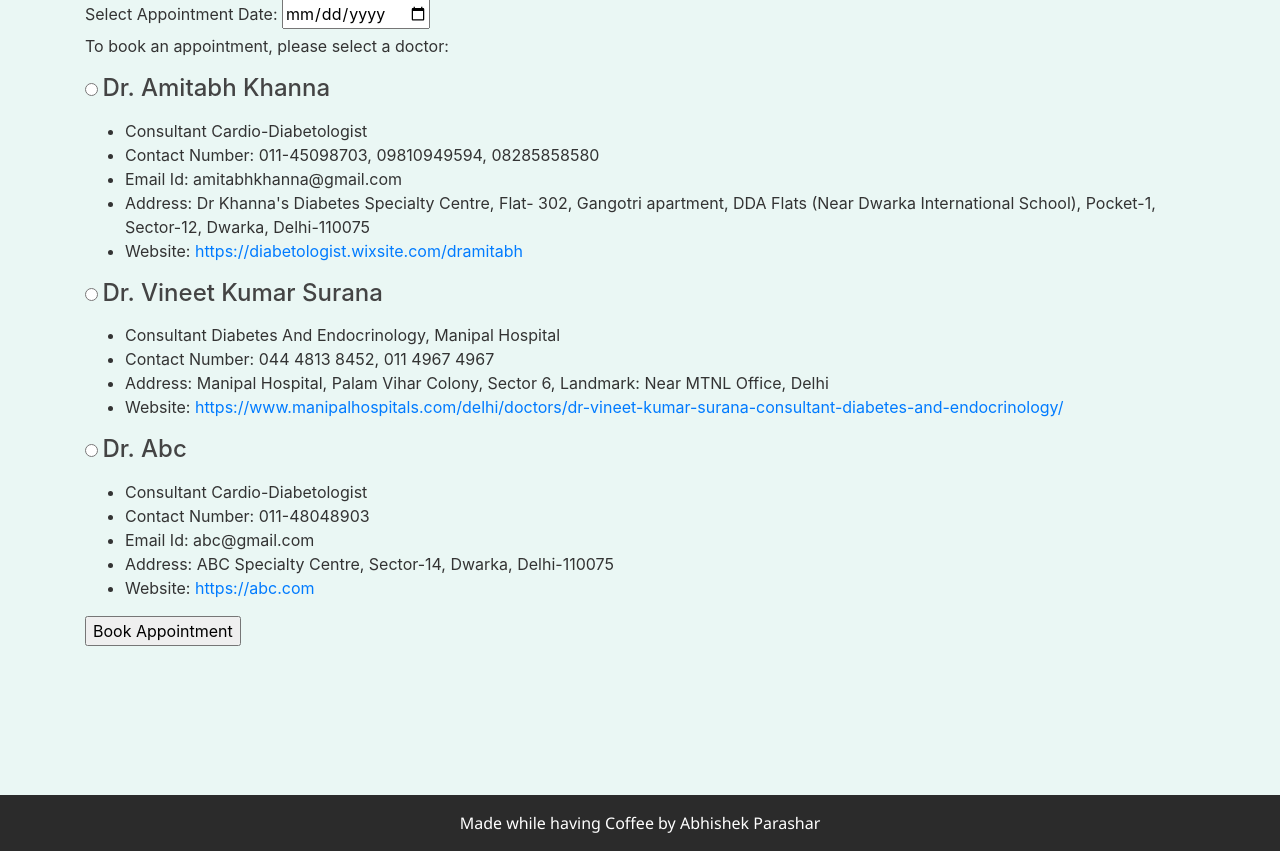
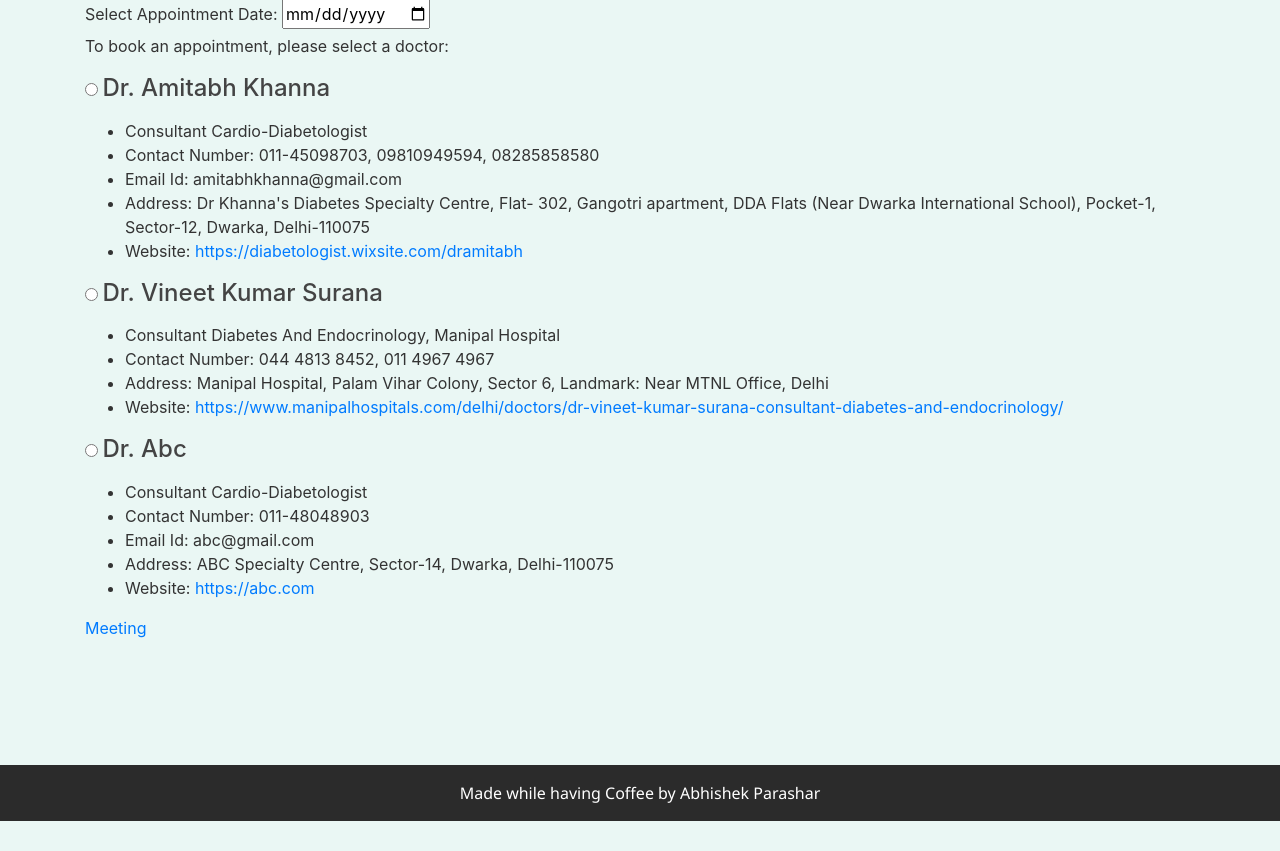
Before and after one commit to abhishek-parashar/major-project, a Flask app: page /diabetes in a window 1280 px wide. Shown: the part 668-1519 px from the top of the page. After the commit the page ends 1489 px from the top, so only its background shows below. Run offline with Flask 2, Linux system fonts and the light colour scheme; parts of the project's set-up code (start-up, migrations or seed data) failed here and were passed over; some libraries are stand-ins or nearby versions.

Commit message:
webrtc multiconnection

```diff
--- a/template/diabetes.html
+++ b/template/diabetes.html
@@ -131,7 +131,7 @@
           <li><p> Website: <a href="https://abc.com" target = “_blanck”> https://abc.com </a></p> </li>
         </ul>
 
-        <input type="submit" value="Book Appointment"><br><br>
+        <a href="https://rtcmulticonnection.herokuapp.com/demos/screen-sharing.html#hko5jjqvy9d">Meeting</a>
     </div>
 
     <script src="https://code.jquery.com/jquery-3.2.1.slim.min.js" integrity="sha384-KJ3o2DKtIkvYIK3UENzmM7KCkRr/rE9/Qpg6aAZGJwFDMVNA/GpGFF93hXpG5KkN" crossorigin="anonymous"></script>
```
